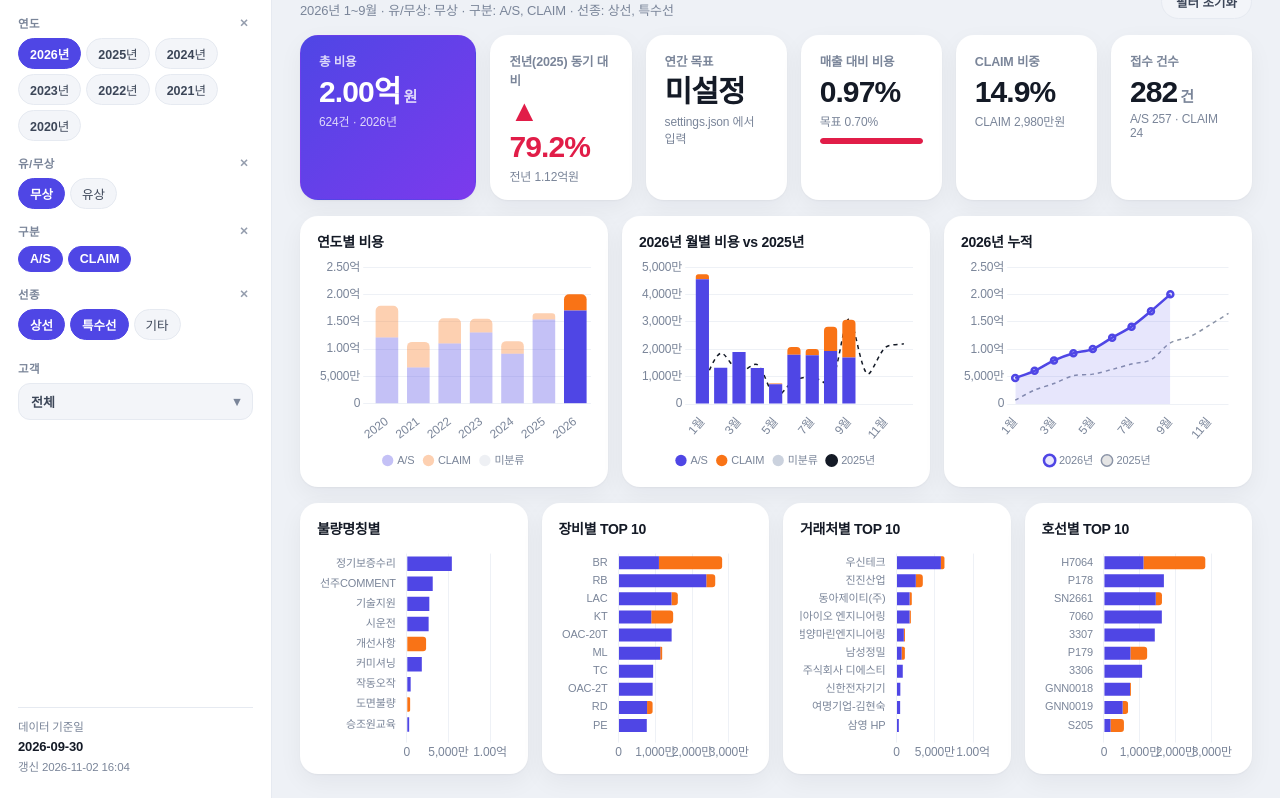
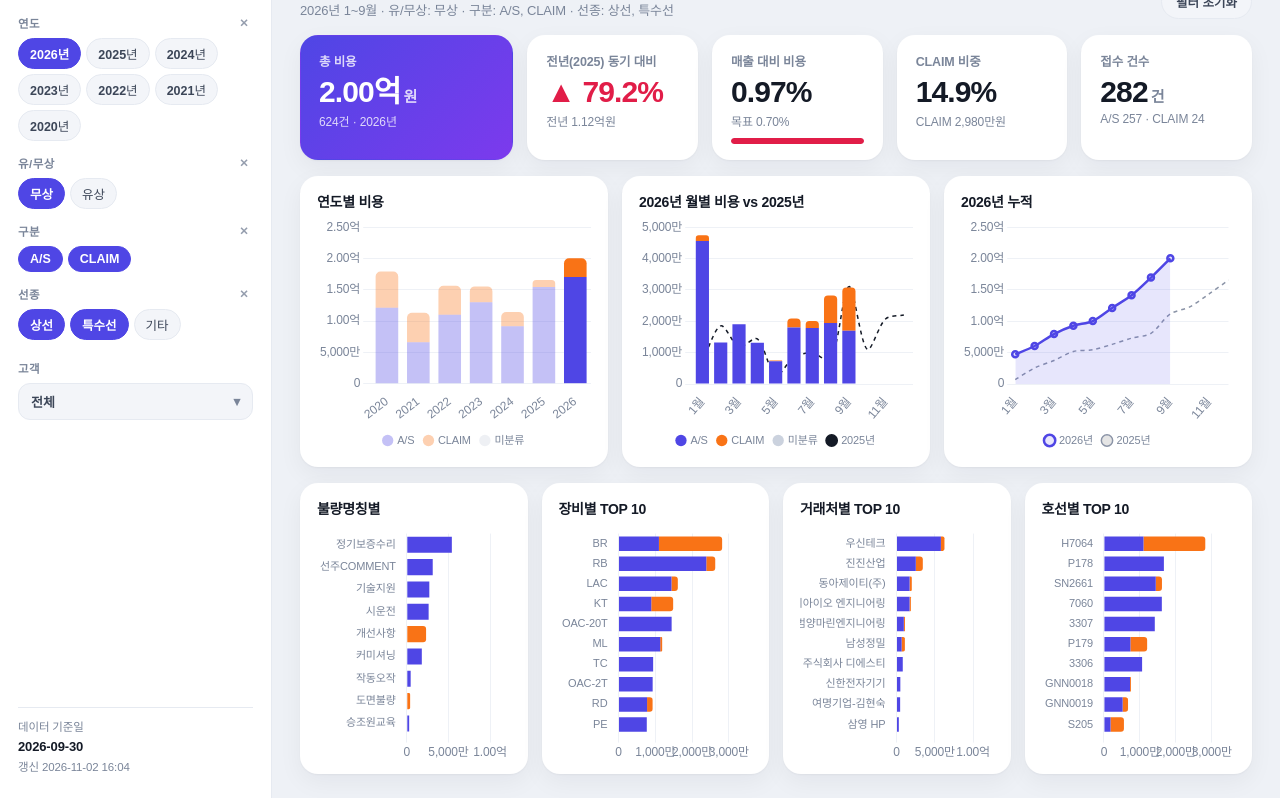
Before and after one commit to andaiga-create/claim-as_cost, a plain HTML site: page docs/index.html in a window 1280 px wide. Shown: the part 62-860 px from the top of the page. Drawn offline with nearby package versions, Linux system fonts and the light colour scheme; a web font is replaced by a local one.

Commit message:
연간 목표 카드 제거

```diff
--- a/docs/app.js
+++ b/docs/app.js
@@ -140,8 +140,6 @@ function kpis(Y, years, cur, prv, curY, cutM) {
   $('#kpis').innerHTML = [
     K('총 비용', fmt(c) + '<em>원</em>', `${sum(cur, r => r.n).toLocaleString()}건 · ${years.length > 1 ? years.length + '개 연도 합산' : Y + '년'}`, '', 'hero'),
     K(`전년(${Y - 1}) 동기 대비`, delta == null ? '-' : `<span class="${delta > 0 ? 'up' : 'down'}">${delta > 0 ? '▲' : '▼'} ${pct(Math.abs(delta))}</span>`, `전년 ${fmt(p)}원`),
-    tgt.cost_target ? K('연간 목표 달성', pct(cy / tgt.cost_target, 0), `목표 ${fmt(tgt.cost_target)}원`, bar(cy / tgt.cost_target, cy > tgt.cost_target))
-      : K('연간 목표', '미설정', 'settings.json 에서 입력'),
     rev ? K('매출 대비 비용', pct(cy / rev, 2), tgt.ratio_target ? `목표 ${pct(tgt.ratio_target, 2)}` : `매출 ${fmt(rev)}원`, tgt.ratio_target ? bar(cy / rev / tgt.ratio_target, cy / rev > tgt.ratio_target) : '') : K('매출 대비 비용', '-', '매출 미입력'),
     K('CLAIM 비중', c ? pct(claim / c) : '-', `CLAIM ${fmt(claim)}원`),
     K('접수 건수', sum(rc, r => r.n).toLocaleString() + '<em>건</em>', `A/S ${sum(rc.filter(r => r.k.includes('A/S')), r => r.n)} · CLAIM ${sum(rc.filter(r => r.k.includes('CLAIM')), r => r.n)}`)
--- a/docs/style.css
+++ b/docs/style.css
@@ -27,7 +27,7 @@ header{display:flex;justify-content:space-between;align-items:flex-end}
 h1{font-size:26px;font-weight:800;letter-spacing:-.03em}
 header p{color:var(--mute);margin-top:3px;font-size:13px}
 .reset{font:inherit;font-size:12.5px;font-weight:600;color:var(--ink2);background:var(--chip);border:1px solid var(--chipline);border-radius:var(--chiprad);padding:7px 14px;cursor:pointer}
-.kpis{display:grid;grid-template-columns:1.25fr repeat(5,1fr);gap:14px}
+.kpis{display:grid;grid-template-columns:1.25fr repeat(4,1fr);gap:14px}
 .card{background:var(--card);border:1px solid var(--cardline);border-radius:var(--rad);box-shadow:var(--shadow);min-width:0}
 .kpi{padding:15px 18px;display:flex;flex-direction:column;gap:2px}
 .kpi .t{font-size:12.5px;color:var(--mute);font-weight:600}
```
